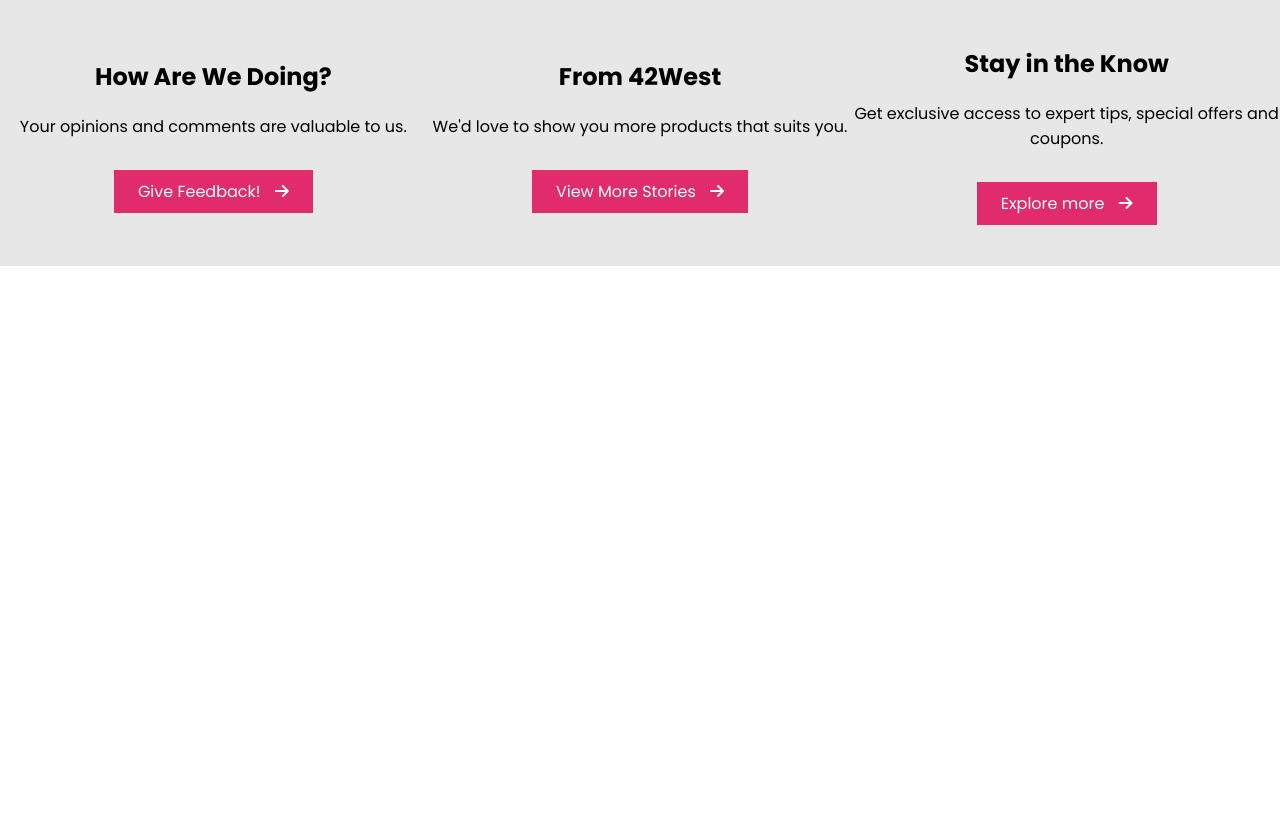
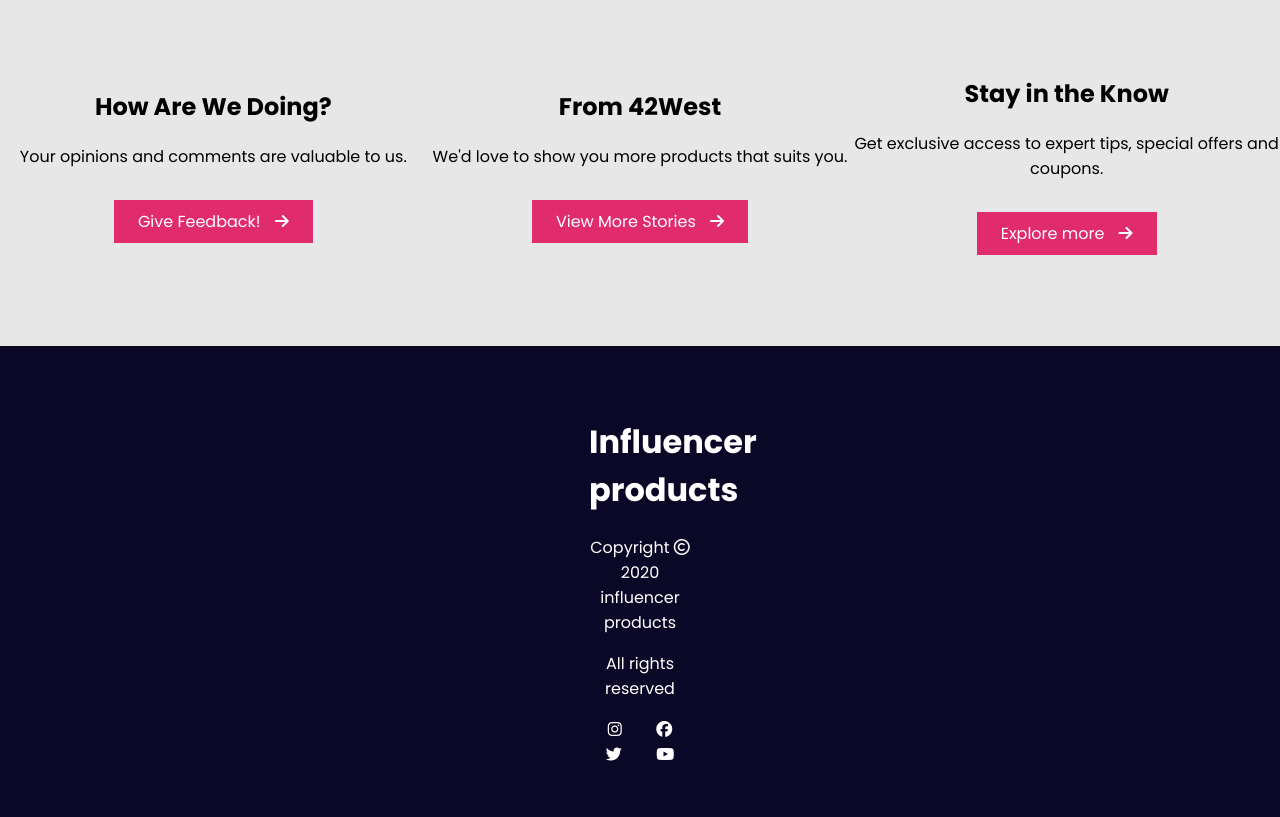
Before and after one commit to ihsanulcode/influencer-gears-website, a plain HTML site: page index.html in a window 1280 px wide. Shown: the part 2677-3494 px from the top of the page. Before the commit the page ends 2943 px from the top, so only its background shows below. Drawn offline with Linux system fonts and the light colour scheme.

Commit message:
footed added

```diff
--- a/index.html
+++ b/index.html
@@ -305,6 +305,19 @@
                 <a class="link-style" href="">Explore more <i class="fas fa-arrow-right"></i></a>
             </div>
         </section>
+
+        <!-- Footer -->
+        <footer>
+            <h1>Influencer products</h1>
+            <p>Copyright <i class="far fa-copyright"></i> 2020 influencer products</p>
+            <p>All rights reserved</p>
+            <div class="social-media">
+                <a href=""><i class="fab fa-instagram"></i></a>
+                <a href=""><i class="fab fa-facebook"></i></a>
+                <a href=""><i class="fab fa-twitter"></i></a>
+                <a href=""><i class="fab fa-youtube"></i></a>
+            </div>
+        </footer>
     </main>
 </body>
 
--- a/style.css
+++ b/style.css
@@ -170,8 +170,8 @@ body{
     display: grid;
     grid-template-columns: repeat(3, 1fr);
     background-color: rgb(231, 231, 231);
-    padding-top: 50px;
-    padding-bottom: 50px;
+    padding-top: 80px;
+    padding-bottom: 100px;
     justify-items: center;
 }
 .support-box{
@@ -185,3 +185,16 @@ body{
 .support-box a{
     border-radius: 0;
 }
+
+/* footer styles  */
+footer{
+    background: #0A0826;
+    color: white;
+    text-align: center;
+    padding: 50px 589px;
+}
+footer a{
+    text-decoration: none;
+    color: white;
+    padding: 0 15px;
+}
```
